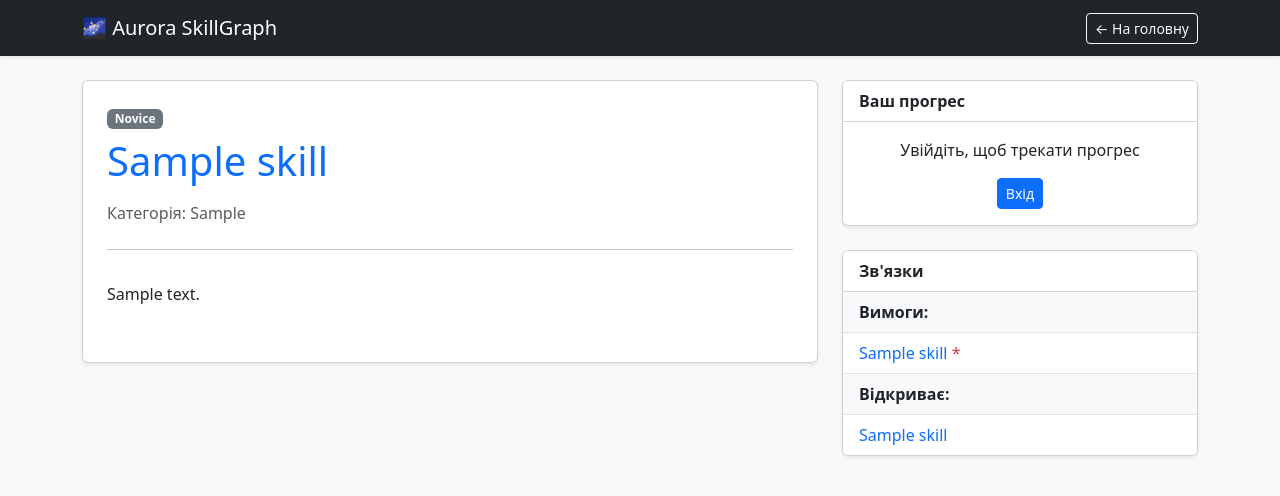
After one commit to elKINTARO/aurora-skill-graph, a Django app: a page that uses skills/templates/skills/skill_detail.html in a window 1280 px wide. The commit adds this page. Shown: the top 496 px of the page. Run offline with Django 5.2, Linux system fonts and the light colour scheme; tables that the repository leaves empty hold one stand-in row (values such as "Sample post").

Commit message:
Initial commit - add detail page for task

```diff
--- /dev/null
+++ b/skills/templates/skills/skill_detail.html
@@ -0,0 +1,117 @@
+{% load static %}
+<!DOCTYPE html>
+<html lang="uk">
+<head>
+    <meta charset="UTF-8">
+    <title>{{ skill.title }} | Aurora</title>
+    <link href="https://cdn.jsdelivr.net/npm/bootstrap@5.3.0/dist/css/bootstrap.min.css" rel="stylesheet">
+    <link rel="stylesheet" href="{% static 'css/style.css' %}">
+</head>
+<body class="bg-light">
+
+<nav class="navbar navbar-dark bg-dark mb-4 shadow-sm">
+  <div class="container">
+    <a class="navbar-brand" href="/">🌌 Aurora SkillGraph</a>
+    <a href="{% url 'skill_list' %}" class="btn btn-outline-light btn-sm">← На головну</a>
+  </div>
+</nav>
+
+<div class="container">
+    <div class="row">
+
+        <div class="col-lg-8">
+            <div class="card shadow-sm mb-4">
+                <div class="card-body p-4">
+                    <span class="badge bg-secondary mb-2">{{ skill.get_difficulty_display }}</span>
+                    <h1 class="mb-3 text-primary">{{ skill.title }}</h1>
+                    <p class="text-muted mb-4">Категорія: {{ skill.category }}</p>
+
+                    <hr>
+
+                    <div class="content-area py-3">
+                        {% if skill.description %}
+                            {{ skill.description|linebreaks }}
+                        {% else %}
+                            <p class="text-muted fst-italic">Опис для цієї навички ще не додано.</p>
+                        {% endif %}
+                    </div>
+
+                </div>
+            </div>
+        </div>
+
+        <div class="col-lg-4">
+
+            <div class="card shadow-sm mb-4">
+                <div class="card-header bg-white fw-bold">
+                    Ваш прогрес
+                </div>
+                <div class="card-body text-center">
+                    {% if user.is_authenticated %}
+
+                        <div class="mb-3">
+                            {% if skill.my_status == 'done' %}
+                                <h4 class="text-success">✅ Вивчено</h4>
+                            {% elif skill.my_status == 'in_progress' %}
+                                <h4 class="text-warning">⏳ В процесі</h4>
+                            {% elif skill.is_locked %}
+                                <h4 class="text-secondary">🔒 Заблоковано</h4>
+                                <small class="text-danger d-block">Вивчіть попередні теми!</small>
+                            {% else %}
+                                <h4 class="text-muted">⚪ Ще не вивчено</h4>
+                            {% endif %}
+                        </div>
+
+                        <div class="d-grid gap-2">
+                            {% if skill.my_status == 'todo' and not skill.is_locked %}
+                                <a href="{% url 'change_status' skill.slug 'in_progress' %}" class="btn btn-primary btn-lg">Почати навчання</a>
+                            {% elif skill.my_status == 'in_progress' %}
+                                <a href="{% url 'change_status' skill.slug 'done' %}" class="btn btn-success btn-lg">Завершити ✅</a>
+                            {% elif skill.my_status == 'done' %}
+                                <a href="{% url 'change_status' skill.slug 'todo' %}" class="btn btn-outline-secondary">Скинути прогрес</a>
+                            {% endif %}
+                        </div>
+
+                    {% else %}
+                        <p>Увійдіть, щоб трекати прогрес</p>
+                        <a href="{% url 'login' %}" class="btn btn-primary btn-sm">Вхід</a>
+                    {% endif %}
+                </div>
+            </div>
+
+            <div class="card shadow-sm">
+                <div class="card-header bg-white fw-bold">
+                    Зв'язки
+                </div>
+                <ul class="list-group list-group-flush">
+                    {% if skill.requires.all %}
+                        <li class="list-group-item bg-light"><strong>Вимоги:</strong></li>
+                        {% for req in skill.requires.all %}
+                            <li class="list-group-item">
+                                <a href="{% url 'skill_detail' req.from_skill.slug %}" class="text-decoration-none">
+                                    {{ req.from_skill.title }}
+                                </a>
+                                {% if req.dependency_type == 'hard' %}<span class="text-danger">*</span>{% endif %}
+                            </li>
+                        {% endfor %}
+                    {% endif %}
+
+                    {% if skill.required_by.all %}
+                        <li class="list-group-item bg-light"><strong>Відкриває:</strong></li>
+                        {% for req in skill.required_by.all %}
+                            <li class="list-group-item">
+                                <a href="{% url 'skill_detail' req.to_skill.slug %}" class="text-decoration-none">
+                                    {{ req.to_skill.title }}
+                                </a>
+                            </li>
+                        {% endfor %}
+                    {% endif %}
+                </ul>
+            </div>
+
+        </div>
+    </div>
+</div>
+
+</body>
+</html>
--- a/skills/templates/skills/skill_list.html
+++ b/skills/templates/skills/skill_list.html
@@ -54,7 +54,11 @@
                             </span>
 
                             <h5 class="card-title fw-bold pe-4">
-                                {% if skill.is_locked %}🔒{% endif %} {{ skill.title }}
+                                {% if skill.is_locked %}🔒{% endif %}
+
+                                <a href="{% url 'skill_detail' skill.slug %}" class="text-decoration-none text-dark stretched-link">
+                                    {{ skill.title }}
+                                </a>
                             </h5>
 
                             <div class="mb-3 small">
--- a/skills/urls.py
+++ b/skills/urls.py
@@ -3,5 +3,6 @@ from . import views
 
 urlpatterns = [
     path('', views.skill_list, name='skill_list'),
+    path('skill/<slug:skill_slug>/', views.skill_detail, name='skill_detail'),
     path('skill/<slug:skill_slug>/change/<str:new_status>/', views.change_status, name='change_status'),
 ]
--- a/skills/views.py
+++ b/skills/views.py
@@ -54,3 +54,28 @@ def change_status(request, skill_slug, new_status):
     progress.save()
 
     return redirect('skill_list')
+
+def skill_detail(request, skill_slug):
+    skill = get_object_or_404(Skill, slug=skill_slug)
+    if request.user.is_authenticated:
+        try:
+            progress = UserSkillProgress.objects.get(user=request.user, skill=skill)
+            skill.my_status = progress.status
+        except UserSkillProgress.DoesNotExist:
+            skill.my_status = 'todo'
+
+        if skill.my_status == 'todo':
+            skill.is_locked = False
+            for req in skill.requires.all():
+                if req.dependency_type == 'hard':
+                    is_parent_done = UserSkillProgress.objects.filter(
+                        user=request.user,
+                        skill=req.from_skill,
+                        status='done'
+                    ).exists()
+
+                    if not is_parent_done:
+                        skill.is_locked = True
+                        break
+
+    return render(request, 'skills/skill_detail.html', {'skill': skill})
```
